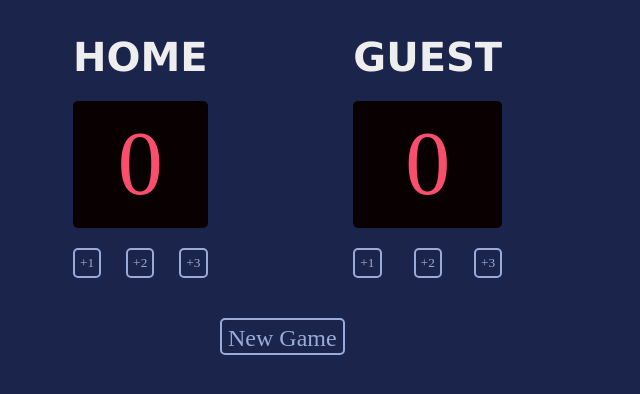
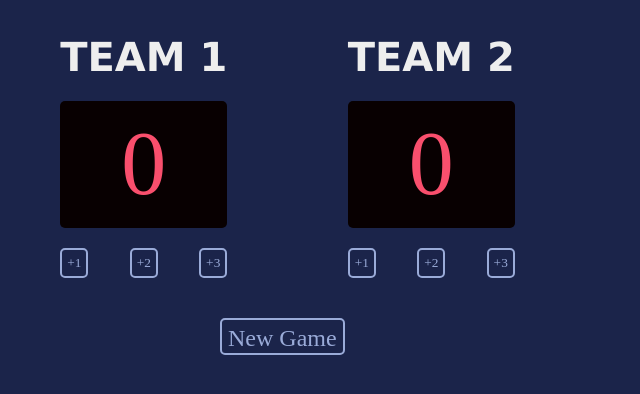
Before and after one commit to MHMDHISHAM17/SCORECARD, a website built with Vite: page index.html in a window 1280 px wide. Shown: the whole page, without its empty margins (0-640 px from the left). Built offline with nearby package versions, Linux system fonts and the light colour scheme; a web font is replaced by a local one.

Commit message:
update score board headers

```diff
--- a/index.html
+++ b/index.html
@@ -11,7 +11,7 @@
         <div class="container">
             <div class="secn-contain">
             <div>
-                <h3  class="hed">HOME</h3>
+                <h3  class="hed">TEAM 1</h3>
             </div>
             <div class="scr-bord">
                 <div id="home-score" class="src-mark">0</div>
@@ -24,7 +24,7 @@
             </div>
         <div>
             <div>
-                <h3   class="hed">GUEST</h3>
+                <h3   class="hed">TEAM 2</h3>
                 <div  class="scr-bord">
                     <div id="guest-score" class="src-mark">0</div>
                 </div >
```
